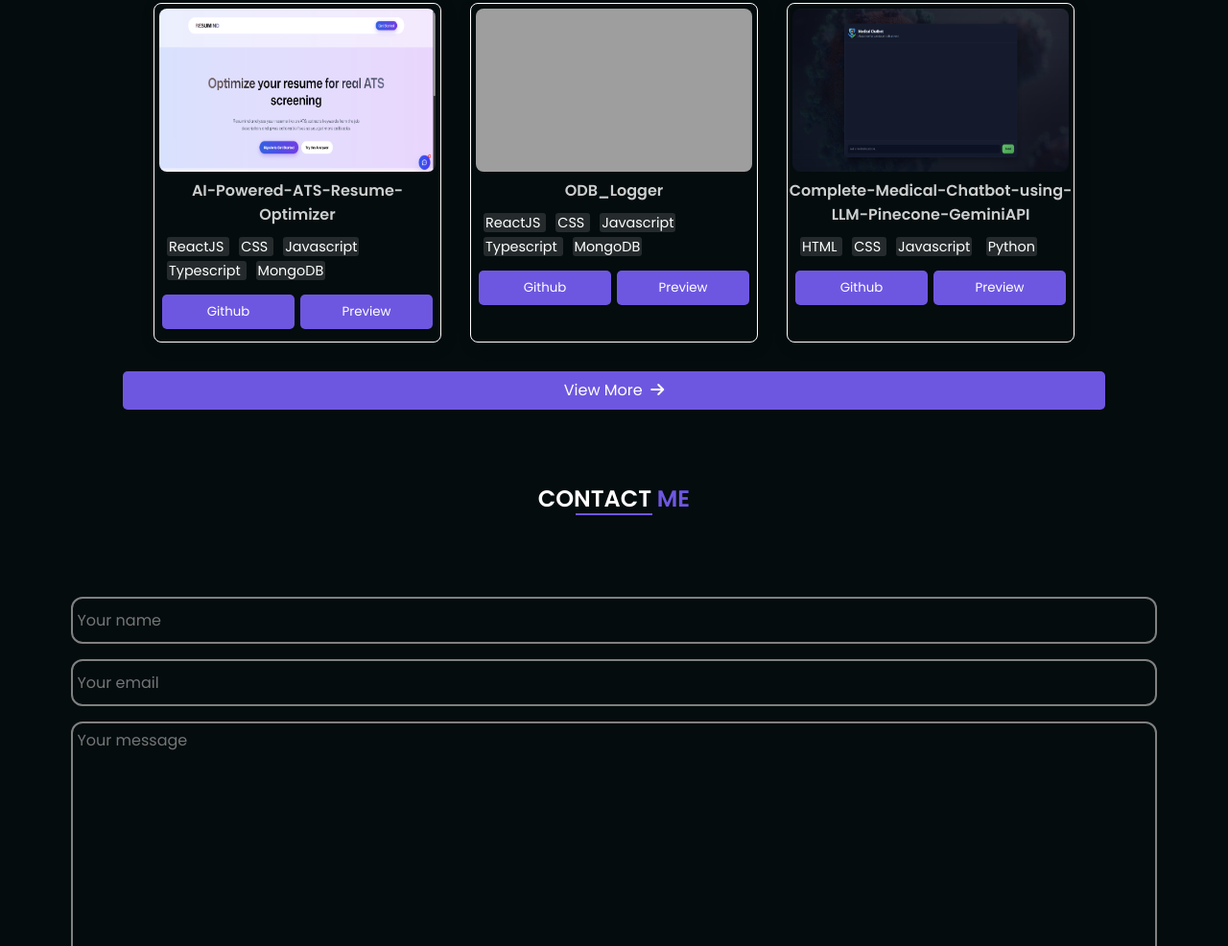
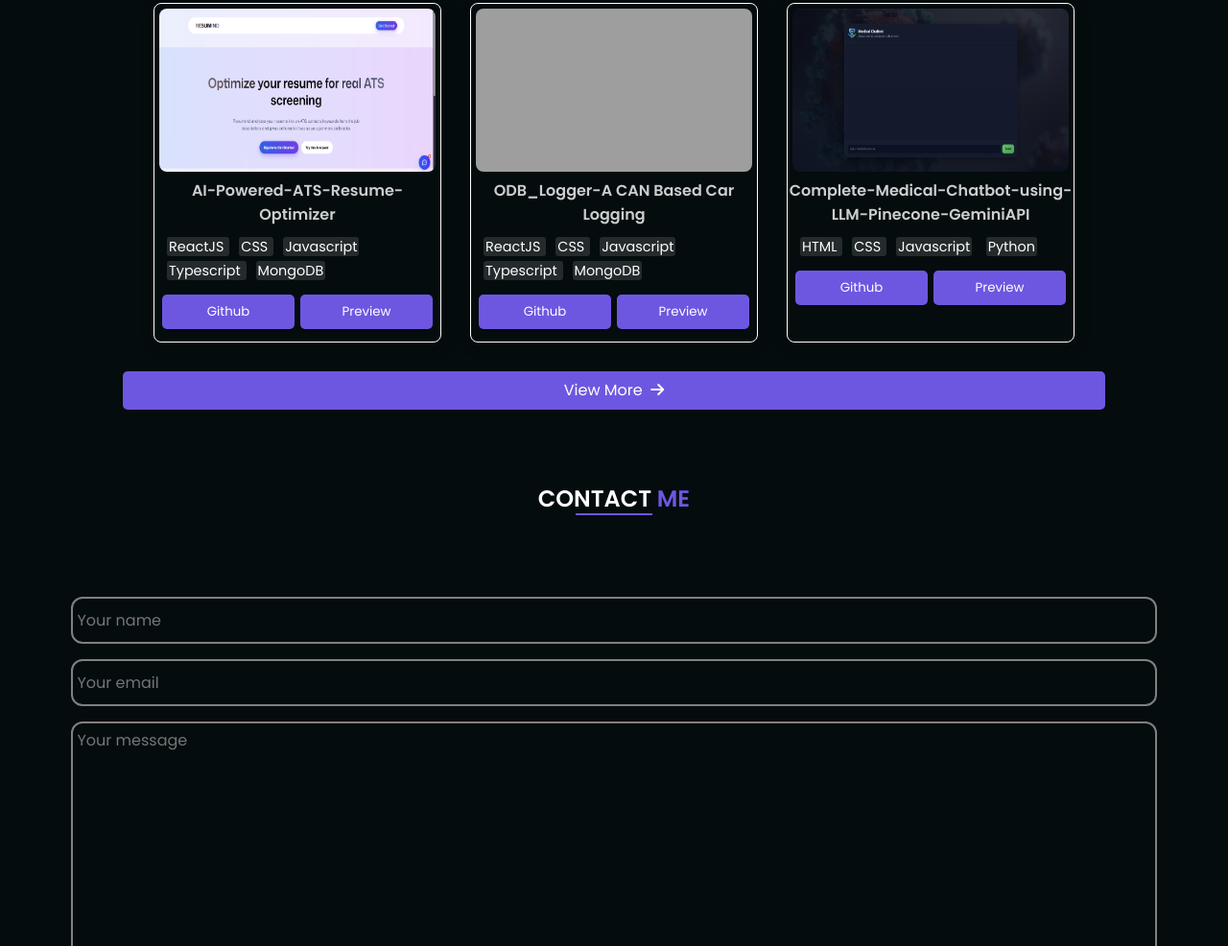
Before and after one commit to Ptg2001/myPortfolio, a plain HTML site: page index.html in a window 1280 px wide. Shown: the part 2662-3648 px from the top of the page at 96% size. Drawn offline with nearby package versions, Linux system fonts and the light colour scheme; grey boxes are pictures that could not be loaded.

Commit message:
Update index.html

```diff
--- a/index.html
+++ b/index.html
@@ -360,7 +360,7 @@
                     <div>
                         <img src="images/obd.png" alt="">
                     </div>
-                    <h1>ODB_Logger</h1>
+                    <h1>ODB_Logger-A CAN Based Car Logging</h1>
                     <p> <span class="language"> ReactJS </span>
                         <span class="language"> CSS </span>
                         <span class="language"> Javascript</span>
```
